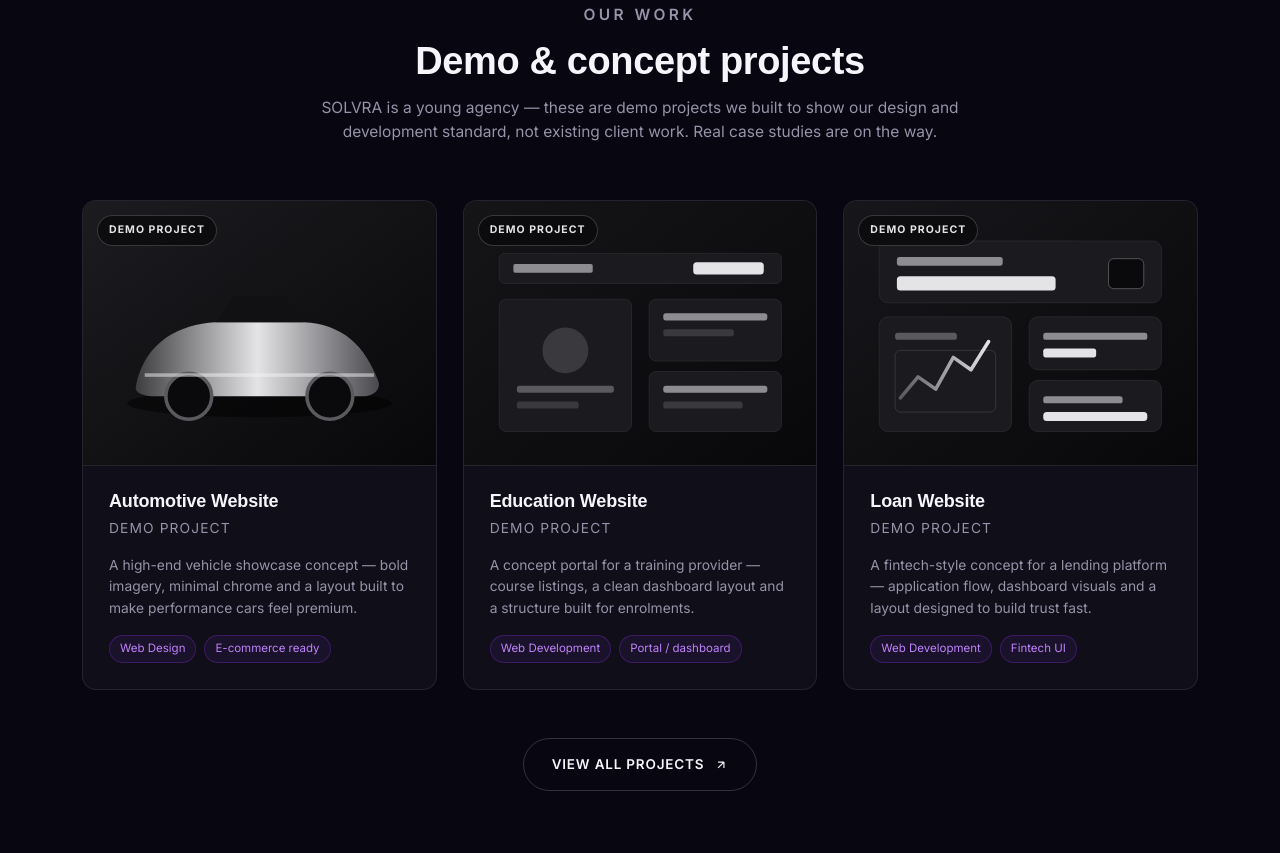
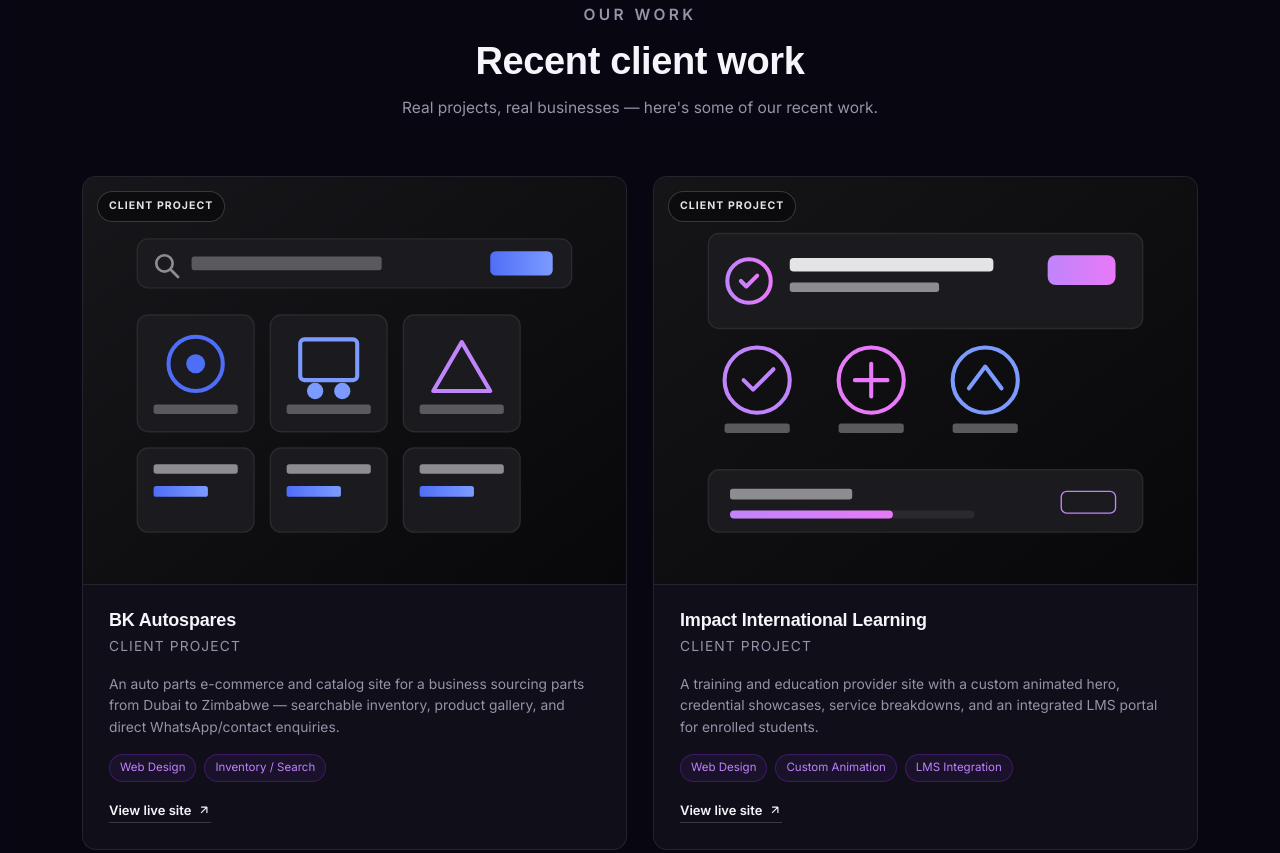
Before and after one commit to tin0-0/solvra-website, a plain HTML site: page index.html in a window 1280 px wide. Shown: the part 2207-3060 px from the top of the page. Drawn offline with Linux system fonts and the light colour scheme; a web font is replaced by a local one.

Commit message:
Replace demo work cards with real client projects

```diff
--- a/index.html
+++ b/index.html
@@ -389,7 +389,7 @@
 @media (max-width:520px){ .why-grid{ grid-template-columns:1fr; } }
 
 /* ============ OUR WORK ============ */
-.work-grid{ display:grid; grid-template-columns:repeat(3,1fr); gap:26px; }
+.work-grid{ display:grid; grid-template-columns:repeat(2,1fr); gap:26px; }
 .work-card{
   background:var(--bg-card); backdrop-filter:blur(10px); border:1px solid var(--border); border-radius:var(--radius);
   overflow:hidden; transition:transform .45s var(--ease), border-color .4s var(--ease), box-shadow .45s var(--ease);
@@ -409,6 +409,14 @@
 .work-body p{ font-size:13.8px; color:var(--muted); margin-bottom:16px; }
 .work-tags{ display:flex; gap:8px; flex-wrap:wrap; }
 .work-tags span{ font-size:11.5px; color:var(--purple-2); border:1px solid rgba(147,51,234,0.3); background:rgba(147,51,234,0.08); padding:4px 10px; border-radius:999px; }
+.work-link{
+  display:inline-flex; align-items:center; gap:6px; margin-top:18px;
+  font-size:13px; font-weight:600; color:var(--white); border-bottom:1px solid var(--border-strong);
+  padding-bottom:2px; transition:color .25s var(--ease), border-color .25s var(--ease), gap .25s var(--ease);
+}
+.work-link svg{ width:14px; height:14px; stroke:currentColor; transition:transform .3s var(--ease); }
+.work-link:hover{ color:var(--purple-2); border-color:var(--purple-2); gap:9px; }
+.work-link:hover svg{ transform:translate(2px,-2px); }
 
 @media (max-width:900px){ .work-grid{ grid-template-columns:1fr; } }
 
@@ -764,110 +772,124 @@
     <div class="wrap">
       <div class="section-head reveal">
         <p class="eyebrow">Our work</p>
-        <h2>Demo &amp; concept projects</h2>
-        <p>SOLVRA is a young agency — these are demo projects we built to show our design and development standard, not existing client work. Real case studies are on the way.</p>
+        <h2>Recent client work</h2>
+        <p>Real projects, real businesses — here's some of our recent work.</p>
       </div>
 
       <div class="work-grid reveal">
-        <!-- Automotive -->
+        <!-- BK Autospares -->
         <article class="work-card">
           <div class="work-visual">
-            <span class="work-tag">Demo Project</span>
+            <span class="work-tag">Client Project</span>
             <svg viewBox="0 0 400 300" preserveAspectRatio="xMidYMid slice">
               <defs>
-                <linearGradient id="carbg" x1="0" y1="0" x2="1" y2="1">
-                  <stop offset="0%" stop-color="#1c1c20"/><stop offset="100%" stop-color="#08080a"/>
+                <linearGradient id="bkbg" x1="0" y1="0" x2="1" y2="1">
+                  <stop offset="0%" stop-color="#17171b"/><stop offset="100%" stop-color="#08080a"/>
                 </linearGradient>
-                <linearGradient id="carbody" x1="0" y1="0" x2="1" y2="0">
-                  <stop offset="0%" stop-color="#3d3d40"/><stop offset="50%" stop-color="#e4e4e7"/><stop offset="100%" stop-color="#4a4a4e"/>
+                <linearGradient id="bkaccent" x1="0" y1="0" x2="1" y2="0">
+                  <stop offset="0%" stop-color="#4F6EF7"/><stop offset="100%" stop-color="#7C9BFF"/>
                 </linearGradient>
               </defs>
-              <rect width="400" height="300" fill="url(#carbg)"/>
-              <ellipse cx="200" cy="230" rx="150" ry="16" fill="#000" opacity="0.5"/>
-              <path d="M60 210 C70 160 110 140 150 138 L250 138 C295 140 320 165 335 205 C338 214 330 222 318 222 L82 222 C68 222 58 218 60 210 Z" fill="url(#carbody)"/>
-              <path d="M150 138 L172 108 L228 108 L250 138 Z" fill="#111114" opacity="0.85"/>
-              <circle cx="120" cy="222" r="26" fill="#0a0a0c" stroke="#5a5a5e" stroke-width="4"/>
-              <circle cx="280" cy="222" r="26" fill="#0a0a0c" stroke="#5a5a5e" stroke-width="4"/>
-              <rect x="70" y="196" width="260" height="4" fill="#f4f4f6" opacity="0.5"/>
+              <rect width="400" height="300" fill="url(#bkbg)"/>
+              <!-- search bar -->
+              <rect x="40" y="46" width="320" height="36" rx="8" fill="#1b1b1f" stroke="#2a2a2e"/>
+              <circle cx="60" cy="64" r="6" fill="none" stroke="#8c8c91" stroke-width="2"/>
+              <line x1="64.5" y1="68.5" x2="70" y2="74" stroke="#8c8c91" stroke-width="2" stroke-linecap="round"/>
+              <rect x="80" y="59" width="140" height="10" rx="2" fill="#5a5a5e"/>
+              <rect x="300" y="55" width="46" height="18" rx="4" fill="url(#bkaccent)"/>
+              <!-- product grid: parts catalog tiles -->
+              <g>
+                <rect x="40" y="102" width="86" height="86" rx="8" fill="#1b1b1f" stroke="#2a2a2e"/>
+                <circle cx="83" cy="138" r="20" fill="none" stroke="#4F6EF7" stroke-width="3"/>
+                <circle cx="83" cy="138" r="7" fill="#4F6EF7"/>
+                <rect x="52" y="168" width="62" height="7" rx="2" fill="#5a5a5e"/>
+
+                <rect x="138" y="102" width="86" height="86" rx="8" fill="#1b1b1f" stroke="#2a2a2e"/>
+                <rect x="160" y="120" width="42" height="30" rx="3" fill="none" stroke="#7C9BFF" stroke-width="3"/>
+                <circle cx="171" cy="158" r="6" fill="#7C9BFF"/>
+                <circle cx="191" cy="158" r="6" fill="#7C9BFF"/>
+                <rect x="150" y="168" width="62" height="7" rx="2" fill="#5a5a5e"/>
+
+                <rect x="236" y="102" width="86" height="86" rx="8" fill="#1b1b1f" stroke="#2a2a2e"/>
+                <path d="M258 158 L279 122 L300 158 Z" fill="none" stroke="#C084FC" stroke-width="3" stroke-linejoin="round"/>
+                <rect x="248" y="168" width="62" height="7" rx="2" fill="#5a5a5e"/>
+
+                <rect x="40" y="200" width="86" height="62" rx="8" fill="#1b1b1f" stroke="#2a2a2e"/>
+                <rect x="52" y="212" width="62" height="7" rx="2" fill="#8c8c91"/>
+                <rect x="52" y="228" width="40" height="8" rx="2" fill="url(#bkaccent)"/>
+
+                <rect x="138" y="200" width="86" height="62" rx="8" fill="#1b1b1f" stroke="#2a2a2e"/>
+                <rect x="150" y="212" width="62" height="7" rx="2" fill="#8c8c91"/>
+                <rect x="150" y="228" width="40" height="8" rx="2" fill="url(#bkaccent)"/>
+
+                <rect x="236" y="200" width="86" height="62" rx="8" fill="#1b1b1f" stroke="#2a2a2e"/>
+                <rect x="248" y="212" width="62" height="7" rx="2" fill="#8c8c91"/>
+                <rect x="248" y="228" width="40" height="8" rx="2" fill="url(#bkaccent)"/>
+              </g>
             </svg>
           </div>
           <div class="work-body">
-            <h3>Automotive Website</h3>
-            <p class="work-role">Demo project</p>
-            <p>A high-end vehicle showcase concept — bold imagery, minimal chrome and a layout built to make performance cars feel premium.</p>
-            <div class="work-tags"><span>Web Design</span><span>E-commerce ready</span></div>
+            <h3>BK Autospares</h3>
+            <p class="work-role">Client project</p>
+            <p>An auto parts e-commerce and catalog site for a business sourcing parts from Dubai to Zimbabwe — searchable inventory, product gallery, and direct WhatsApp/contact enquiries.</p>
+            <div class="work-tags"><span>Web Design</span><span>Inventory / Search</span></div>
+            <a class="work-link" href="https://work-alpha-ecru.vercel.app/" target="_blank" rel="noopener">View live site
+              <svg viewBox="0 0 24 24" fill="none" stroke-width="2"><path d="M7 17L17 7M17 7H7M17 7V17"/></svg>
+            </a>
           </div>
         </article>
 
-        <!-- Education -->
+        <!-- Impact International Learning -->
         <article class="work-card">
           <div class="work-visual">
-            <span class="work-tag">Demo Project</span>
+            <span class="work-tag">Client Project</span>
             <svg viewBox="0 0 400 300" preserveAspectRatio="xMidYMid slice">
               <defs>
-                <linearGradient id="edubg" x1="0" y1="0" x2="1" y2="1">
+                <linearGradient id="iilbg" x1="0" y1="0" x2="1" y2="1">
                   <stop offset="0%" stop-color="#151518"/><stop offset="100%" stop-color="#08080a"/>
                 </linearGradient>
+                <linearGradient id="iilaccent" x1="0" y1="0" x2="1" y2="0">
+                  <stop offset="0%" stop-color="#C084FC"/><stop offset="100%" stop-color="#E879F9"/>
+                </linearGradient>
               </defs>
-              <rect width="400" height="300" fill="url(#edubg)"/>
-              <rect x="40" y="60" width="320" height="34" rx="6" fill="#1b1b1f" stroke="#2a2a2e"/>
-              <rect x="56" y="72" width="90" height="10" rx="2" fill="#8c8c91"/>
-              <rect x="260" y="70" width="80" height="14" rx="4" fill="#e4e4e7"/>
-              <rect x="40" y="112" width="150" height="150" rx="8" fill="#1b1b1f" stroke="#2a2a2e"/>
-              <circle cx="115" cy="170" r="26" fill="#3a3a3e"/>
-              <rect x="60" y="210" width="110" height="8" rx="3" fill="#5a5a5e"/>
-              <rect x="60" y="228" width="70" height="8" rx="3" fill="#3a3a3e"/>
-              <rect x="210" y="112" width="150" height="70" rx="8" fill="#1b1b1f" stroke="#2a2a2e"/>
-              <rect x="226" y="128" width="118" height="8" rx="3" fill="#8c8c91"/>
-              <rect x="226" y="146" width="80" height="8" rx="3" fill="#3a3a3e"/>
-              <rect x="210" y="194" width="150" height="68" rx="8" fill="#1b1b1f" stroke="#2a2a2e"/>
-              <rect x="226" y="210" width="118" height="8" rx="3" fill="#8c8c91"/>
-              <rect x="226" y="228" width="90" height="8" rx="3" fill="#3a3a3e"/>
+              <rect width="400" height="300" fill="url(#iilbg)"/>
+              <!-- animated hero banner -->
+              <rect x="40" y="42" width="320" height="70" rx="8" fill="#1b1b1f" stroke="#2a2a2e"/>
+              <circle cx="70" cy="77" r="16" fill="none" stroke="url(#iilaccent)" stroke-width="3"/>
+              <path d="M64 77 l4 4 8 -8" fill="none" stroke="url(#iilaccent)" stroke-width="3" stroke-linecap="round" stroke-linejoin="round"/>
+              <rect x="100" y="60" width="150" height="10" rx="3" fill="#e4e4e7"/>
+              <rect x="100" y="78" width="110" height="7" rx="2" fill="#8c8c91"/>
+              <rect x="290" y="58" width="50" height="22" rx="6" fill="url(#iilaccent)"/>
+              <!-- credential badges -->
+              <g>
+                <circle cx="76" cy="150" r="24" fill="none" stroke="#C084FC" stroke-width="3"/>
+                <path d="M66 150 l7 7 15 -15" fill="none" stroke="#C084FC" stroke-width="3" stroke-linecap="round" stroke-linejoin="round"/>
+                <rect x="52" y="182" width="48" height="7" rx="2" fill="#5a5a5e"/>
+
+                <circle cx="160" cy="150" r="24" fill="none" stroke="#E879F9" stroke-width="3"/>
+                <path d="M160 138 v24 M148 150 h24" stroke="#E879F9" stroke-width="3" stroke-linecap="round"/>
+                <rect x="136" y="182" width="48" height="7" rx="2" fill="#5a5a5e"/>
+
+                <circle cx="244" cy="150" r="24" fill="none" stroke="#7C9BFF" stroke-width="3"/>
+                <path d="M232 156 l12 -16 12 16" fill="none" stroke="#7C9BFF" stroke-width="3" stroke-linecap="round" stroke-linejoin="round"/>
+                <rect x="220" y="182" width="48" height="7" rx="2" fill="#5a5a5e"/>
+              </g>
+              <!-- LMS progress panel -->
+              <rect x="40" y="216" width="320" height="46" rx="8" fill="#1b1b1f" stroke="#2a2a2e"/>
+              <rect x="56" y="230" width="90" height="8" rx="2" fill="#8c8c91"/>
+              <rect x="56" y="246" width="180" height="6" rx="3" fill="#2a2a2e"/>
+              <rect x="56" y="246" width="120" height="6" rx="3" fill="url(#iilaccent)"/>
+              <rect x="300" y="232" width="40" height="16" rx="4" fill="none" stroke="#C084FC"/>
             </svg>
           </div>
           <div class="work-body">
-            <h3>Education Website</h3>
-            <p class="work-role">Demo project</p>
-            <p>A concept portal for a training provider — course listings, a clean dashboard layout and a structure built for enrolments.</p>
-            <div class="work-tags"><span>Web Development</span><span>Portal / dashboard</span></div>
-          </div>
-        </article>
-
-        <!-- Loan -->
-        <article class="work-card">
-          <div class="work-visual">
-            <span class="work-tag">Demo Project</span>
-            <svg viewBox="0 0 400 300" preserveAspectRatio="xMidYMid slice">
-              <defs>
-                <linearGradient id="loanbg" x1="0" y1="0" x2="1" y2="1">
-                  <stop offset="0%" stop-color="#17171b"/><stop offset="100%" stop-color="#08080a"/>
-                </linearGradient>
-                <linearGradient id="loanbar" x1="0" y1="0" x2="1" y2="0">
-                  <stop offset="0%" stop-color="#5a5a5e"/><stop offset="100%" stop-color="#e4e4e7"/>
-                </linearGradient>
-              </defs>
-              <rect width="400" height="300" fill="url(#loanbg)"/>
-              <rect x="40" y="46" width="320" height="70" rx="10" fill="#1b1b1f" stroke="#2a2a2e"/>
-              <rect x="60" y="64" width="120" height="10" rx="3" fill="#8c8c91"/>
-              <rect x="60" y="86" width="180" height="16" rx="4" fill="#e4e4e7"/>
-              <rect x="300" y="66" width="40" height="34" rx="6" fill="#0a0a0c" stroke="#5a5a5e"/>
-              <rect x="40" y="132" width="150" height="130" rx="10" fill="#1b1b1f" stroke="#2a2a2e"/>
-              <rect x="58" y="150" width="70" height="8" rx="3" fill="#5a5a5e"/>
-              <rect x="58" y="170" width="114" height="70" rx="6" fill="none" stroke="#3a3a3e"/>
-              <path d="M64 224 L84 200 L104 214 L124 178 L144 192 L164 160" fill="none" stroke="url(#loanbar)" stroke-width="4" stroke-linecap="round" stroke-linejoin="round"/>
-              <rect x="210" y="132" width="150" height="60" rx="10" fill="#1b1b1f" stroke="#2a2a2e"/>
-              <rect x="226" y="150" width="118" height="8" rx="3" fill="#8c8c91"/>
-              <rect x="226" y="168" width="60" height="10" rx="3" fill="#e4e4e7"/>
-              <rect x="210" y="204" width="150" height="58" rx="10" fill="#1b1b1f" stroke="#2a2a2e"/>
-              <rect x="226" y="222" width="90" height="8" rx="3" fill="#8c8c91"/>
-              <rect x="226" y="240" width="118" height="10" rx="4" fill="#e4e4e7"/>
-            </svg>
-          </div>
-          <div class="work-body">
-            <h3>Loan Website</h3>
-            <p class="work-role">Demo project</p>
-            <p>A fintech-style concept for a lending platform — application flow, dashboard visuals and a layout designed to build trust fast.</p>
-            <div class="work-tags"><span>Web Development</span><span>Fintech UI</span></div>
+            <h3>Impact International Learning</h3>
+            <p class="work-role">Client project</p>
+            <p>A training and education provider site with a custom animated hero, credential showcases, service breakdowns, and an integrated LMS portal for enrolled students.</p>
+            <div class="work-tags"><span>Web Design</span><span>Custom Animation</span><span>LMS Integration</span></div>
+            <a class="work-link" href="https://impactinternationallearning.com" target="_blank" rel="noopener">View live site
+              <svg viewBox="0 0 24 24" fill="none" stroke-width="2"><path d="M7 17L17 7M17 7H7M17 7V17"/></svg>
+            </a>
           </div>
         </article>
       </div>
@@ -965,8 +987,8 @@
         <div class="stat-grid reveal">
           <div class="stat-card">
             <svg viewBox="0 0 24 24" fill="none" stroke-linecap="round" stroke-linejoin="round" stroke-width="1.6"><path d="M12 2l3 7h7l-5.6 4.3L18.5 21 12 16.6 5.5 21l2.1-7.7L2 9h7z"/></svg>
-            <div class="stat-num">3+</div>
-            <div class="stat-label">Demo projects built</div>
+            <div class="stat-num">2+</div>
+            <div class="stat-label">Client projects delivered</div>
           </div>
           <div class="stat-card">
             <svg viewBox="0 0 24 24" fill="none" stroke-linecap="round" stroke-linejoin="round" stroke-width="1.6"><circle cx="12" cy="12" r="9"/><path d="M8 12l3 3 6-6"/></svg>
```
